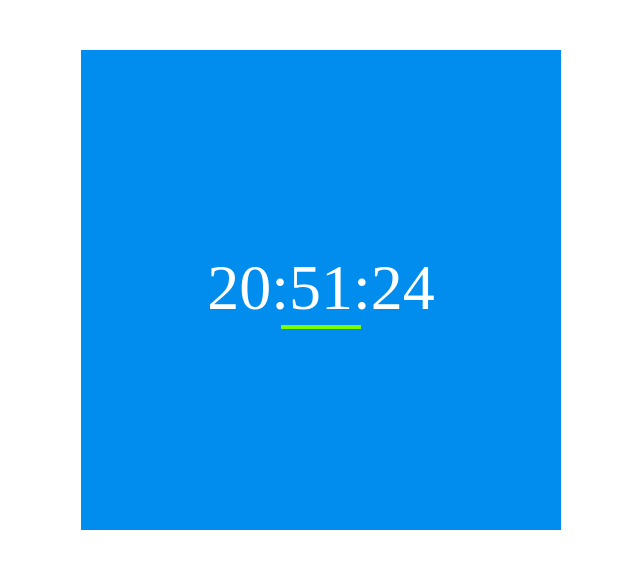
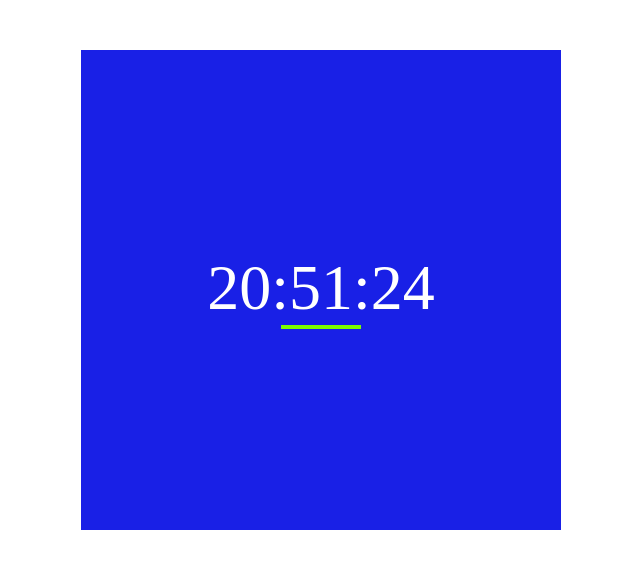
Before and after one commit to JakeTurnick/js-color-clock, a plain HTML site: page index.html in a window 1280 px wide. Shown: the whole page, without its empty margins (319-959 px from the left). Drawn offline with Linux system fonts and the light colour scheme.

Commit message:
working color clock with hex color code on hover

```diff
--- a/index.html
+++ b/index.html
@@ -4,7 +4,7 @@
   <meta charset="UTF-8">
   <title>Color Clock</title>
   <link rel="stylesheet" href="style.css">
-  <script src="main.js" defer></script>
+
 </head>
 <body>
 
@@ -14,6 +14,6 @@
       <div class="clock-progress-bar"></div>
     </div>
   </div>
-
+  <script src="main.js" defer></script>
 </body>
 </html>
--- a/main.js
+++ b/main.js
@@ -1,43 +1,69 @@
+(function () {
+	"use strict";
+
 	const clock = document.getElementsByClassName("clock-display");
 	const bar = document.getElementsByClassName("clock-progress-bar");
+	const face = document.getElementsByClassName("clock-face");
 
-console.log(tellTime());
+	let isHovering = false;
+	//Set boolean to toggle what to display
+	clock[0].addEventListener("mouseover", function () {
+		isHovering = true;
+	});
+	clock[0].addEventListener("mouseout", function () {
+		isHovering = false;
+	});
 
 	setInterval(tellTime, 1000);
 
 	//Pulls new date and gets time
 	function tellTime() {
 		//get new date, set variables for HH:MM:SS
-    let now = new Date;
+		let now = new Date();
 		let hrs = now.getHours();
 		let min = now.getMinutes();
 		let sec = now.getSeconds();
+		let totalTime = 0;
+		totalTime = hrs + min + sec;
+		console.log("TotalTime", totalTime);
 		//Adds 0's to pad clock (ie: 10:09 instead of 10:9)
 		if (sec < 10) {
 			sec = "0" + sec;
-    };
+		}
 		if (min < 10) {
 			min = "0" + min;
-    };
+		}
 		if (hrs < 10) {
 			hrs = "0" + hrs;
-    };
+		}
 		//log time to console & change HTML to display time
-    console.log(`${hrs}:${min}:${sec}`);
-    clock[0].innerHTML = (`${hrs}:${min}:${sec}`);
+		if (isHovering) {
+			clock[0].innerHTML = `${hrs.toString(16)}:${min.toString(
+				16
+			)}:${sec.toString(16)}`;
+		} else {
+			clock[0].innerHTML = `${hrs}:${min}:${sec}`;
+		}
+
 		//Track % to next minute
-    const tFactor = 100/60;
+		const tFactor = 100 / 60;
 		let percent = sec * tFactor;
 		console.log(`${percent.toFixed(2)}% to next minute`);
 		//Changes time bar size & color to reflect % to next minute
-    bar[0].style.width = `${percent*2}px`;
+		bar[0].style.width = `${percent * 2}px`;
 		if (percent < 25) {
-        bar[0].style.backgroundColor = 'white';
+			bar[0].style.backgroundColor = "white";
 		} else if (percent > 25 && percent < 50) {
-        bar[0].style.backgroundColor = 'lawngreen';
+			bar[0].style.backgroundColor = "lawngreen";
 		} else if (percent > 50 && percent < 75) {
-        bar[0].style.backgroundColor = 'yellow';
+			bar[0].style.backgroundColor = "yellow";
 		} else if (percent > 75) {
-        bar[0].style.backgroundColor = 'crimson';
+			bar[0].style.backgroundColor = "crimson";
 		}
+
+		console.log("TotalTime:", totalTime);
+		let hueTime = Math.round(totalTime * 2.5);
+		console.log("hueTime:", hueTime);
+		face[0].style.backgroundColor = `hsl(${hueTime}, 80%, 50%)`;
 	}
+})();
```
Also changed, not shown: 1 other file. Lines whose indentation alone changed are shown as unchanged.
